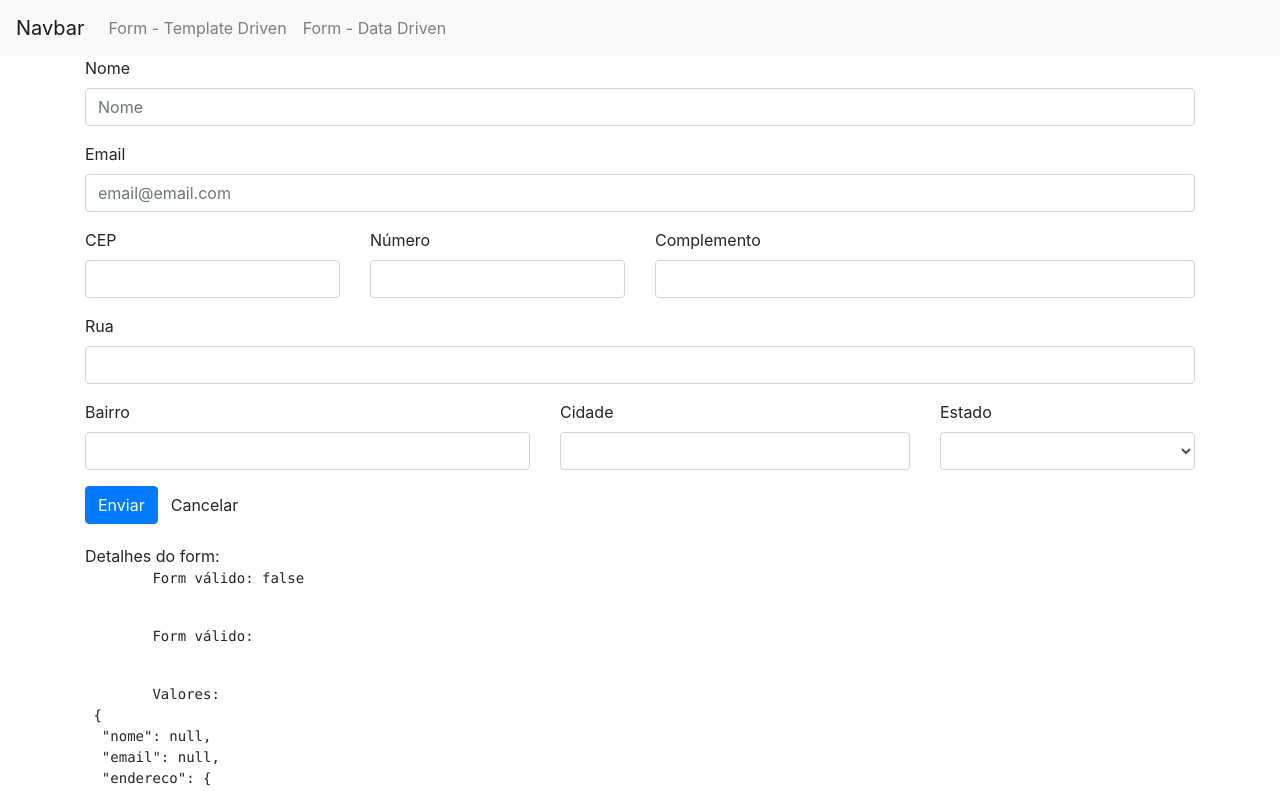
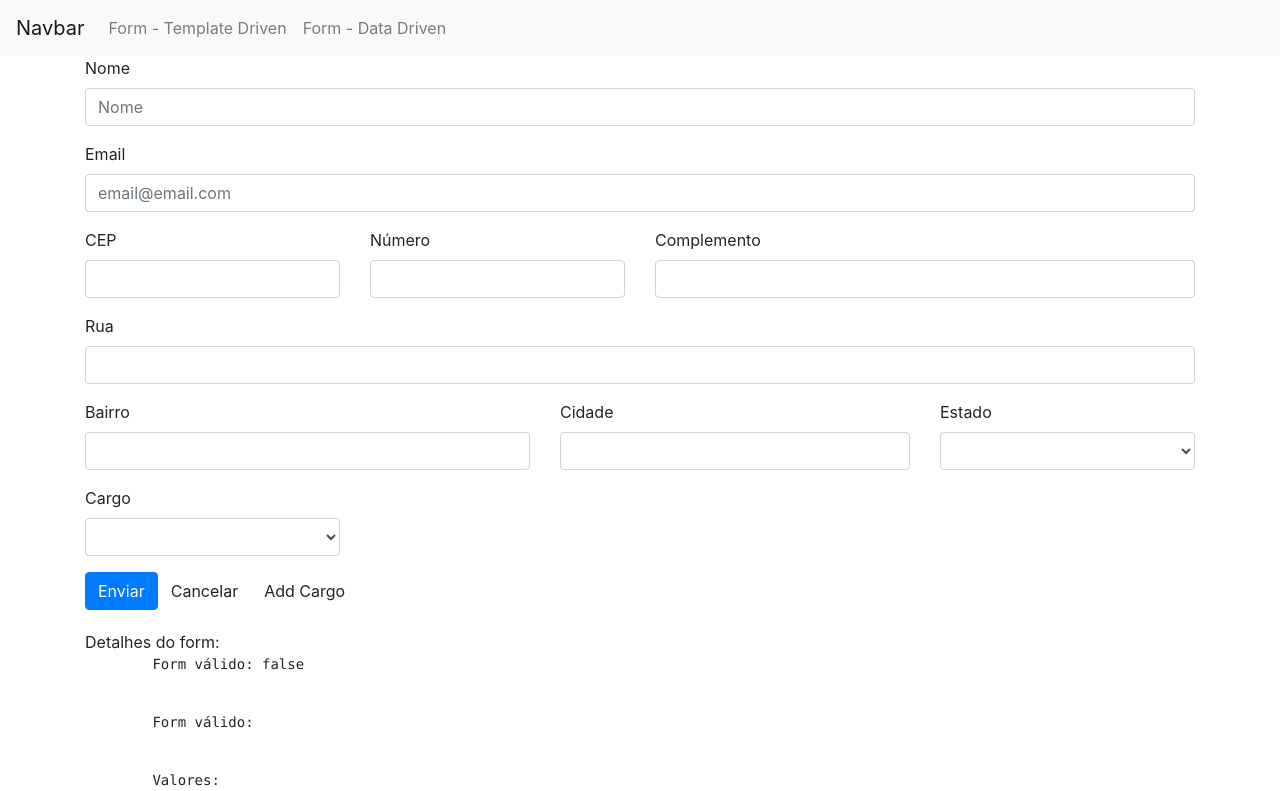
Before and after one commit to visued/angular-course-forms, an Angular app: page /dataForm in a window 1280 px wide. Shown: the top 791 px of the page. Built offline with nearby package versions, Linux system fonts and the light colour scheme.

Commit message:
Formulários reativos: Combobox com Objeto (ngValue e compareWith)

```diff
--- a/src/app/data-form/data-form.component.html
+++ b/src/app/data-form/data-form.component.html
@@ -150,8 +150,12 @@
           formControlName="estado"
           [ngClass]="aplicaCssErro('endereco.estado')"
         >
-        <option *ngFor="let estado of estados | async" [value]="estado.sigla">{{ estado.nome }}</option>
-      </select>
+          <option
+            *ngFor="let estado of estados | async"
+            [value]="estado.sigla"
+            >{{ estado.nome }}</option
+          >
+        </select>
 
         <div
           class="alert alert-danger"
@@ -162,8 +166,27 @@
       </div>
     </div>
   </div>
+
+  <div class="form-group row">
+    <div class="col-md-3">
+      <label for="cargo" class="control-label">Cargo</label>
+      <select
+        class="form-control"
+        id="cargo"
+        formControlName="cargo"
+        [compareWith]="compararCargos"
+      >
+        <option *ngFor="let cargo of cargos" [ngValue]="cargo">{{
+          cargo.desc
+        }}</option>
+      </select>
+    </div>
+  </div>
+
   <button type="submit" class="btn btn-primary">Enviar</button>
   <button class="btn" (click)="resetar()">Cancelar</button>
+  <button class="btn" (click)="setarCargo()">Add Cargo</button>
+
 
   <app-form-debug [form]="formulario"></app-form-debug>
 </form>
--- a/src/app/data-form/data-form.component.ts
+++ b/src/app/data-form/data-form.component.ts
@@ -16,6 +16,7 @@
   formulario: FormGroup;
   //estados: IEstadosBr[];
   estados: Observable<IEstadosBr[]>;
+  cargos: any[];
 
   constructor(
     private formBuilder: FormBuilder,
@@ -26,6 +27,7 @@
 
   ngOnInit() {
     this.estados = this.dropDownService.getEstadosBr();
+    this.cargos = this.dropDownService.getCargos();
     // this.dropDownService.getEstadosBr().subscribe((dados) => {
     //   console.log(dados);
     //   this.estados = dados;
@@ -44,8 +46,9 @@
         rua: [null, Validators.required],
         bairro: [null, Validators.required],
         cidade: [null, Validators.required],
-        estado: [null, Validators.required]
-      })
+        estado: [null, Validators.required],
+      }),
+      cargo: [null]
     });
   }
 
@@ -151,4 +154,13 @@
       }
     });
   }
+
+  setarCargo() {
+    const cargo = {nome: 'Dev', nivel: 'Pleno', desc: 'Dev Pl'};
+    this.formulario.get('cargo').setValue(cargo);
+  }
+
+  compararCargos(obj1, obj2) {
+    return obj1 && obj2 ? (obj1.nome === obj2.nome && obj1.nivel === obj2.nivel) : obj1 === obj2;
+  }
 }
--- a/src/app/share/service/dropdown.service.ts
+++ b/src/app/share/service/dropdown.service.ts
@@ -9,4 +9,12 @@
   getEstadosBr() {
     return this.http.get<IEstadosBr[]>('assets/dados/estadosbr.json');
   }
+
+  getCargos() {
+    return [
+      {nome: 'Dev', nivel: 'Junior', desc: 'Dev Jr'},
+      {nome: 'Dev', nivel: 'Pleno', desc: 'Dev Pl'},
+      {nome: 'Dev', nivel: 'Senior', desc: 'Dev Sr'},
+    ]
+  }
 }
```
